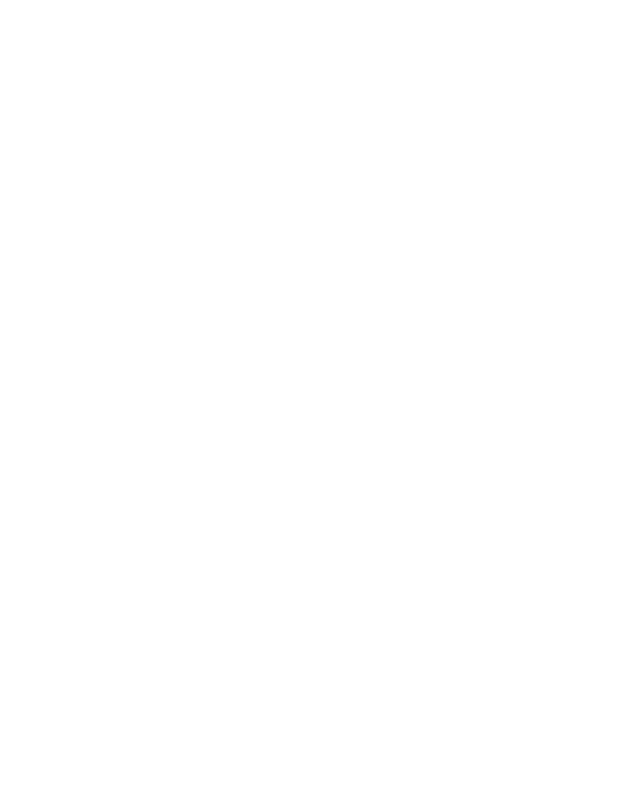
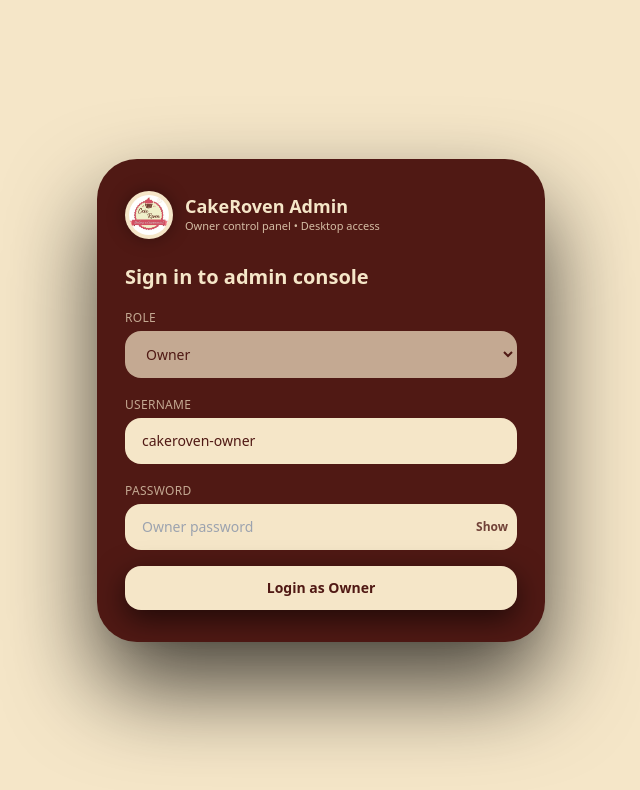
Before and after one commit to Karthik-Kakumanu/cakeroven-crm, a React (Vite) app in the folder frontend/: page /admin in a window 1280 px wide. Before the commit this address had no page. Shown: the top 790 px of the page, without its empty margins (319-959 px from the left). Built offline with nearby package versions, Linux system fonts and the light colour scheme.

Commit message:
FIX: Update all API calls to use production URL

```diff
--- a/frontend/src/App.jsx
+++ b/frontend/src/App.jsx
@@ -18,7 +18,7 @@
       <Route path="/card" element={<Card />} />
 
       {/* Admin side */}
-      <Route path="/admin-login" element={<AdminLogin />} />
+      <Route path="/admin" element={<AdminLogin />} />
       <Route path="/admin-dashboard" element={<AdminDashboard />} />
     </Routes>
   );
--- a/frontend/src/pages/AdminDashboard.jsx
+++ b/frontend/src/pages/AdminDashboard.jsx
@@ -73,7 +73,7 @@
   // ---------- initial fetch ----------
   useEffect(() => {
     if (!token) {
-      navigate("/admin-login");
+      navigate("/admin");
       return;
     }
 
@@ -92,7 +92,7 @@
             alert("Session expired. Please login again.");
             localStorage.removeItem("cr_adminToken");
             localStorage.removeItem("cr_adminUsername");
-            navigate("/admin-login");
+            navigate("/admin");
             return;
           }
           alert(data.message || "Failed to load customers");
@@ -135,7 +135,7 @@
   const handleLogout = () => {
     localStorage.removeItem("cr_adminToken");
     localStorage.removeItem("cr_adminUsername");
-    navigate("/admin-login");
+    navigate("/admin");
   };
 
   const handleAddStamp = async (memberCode) => {
```
